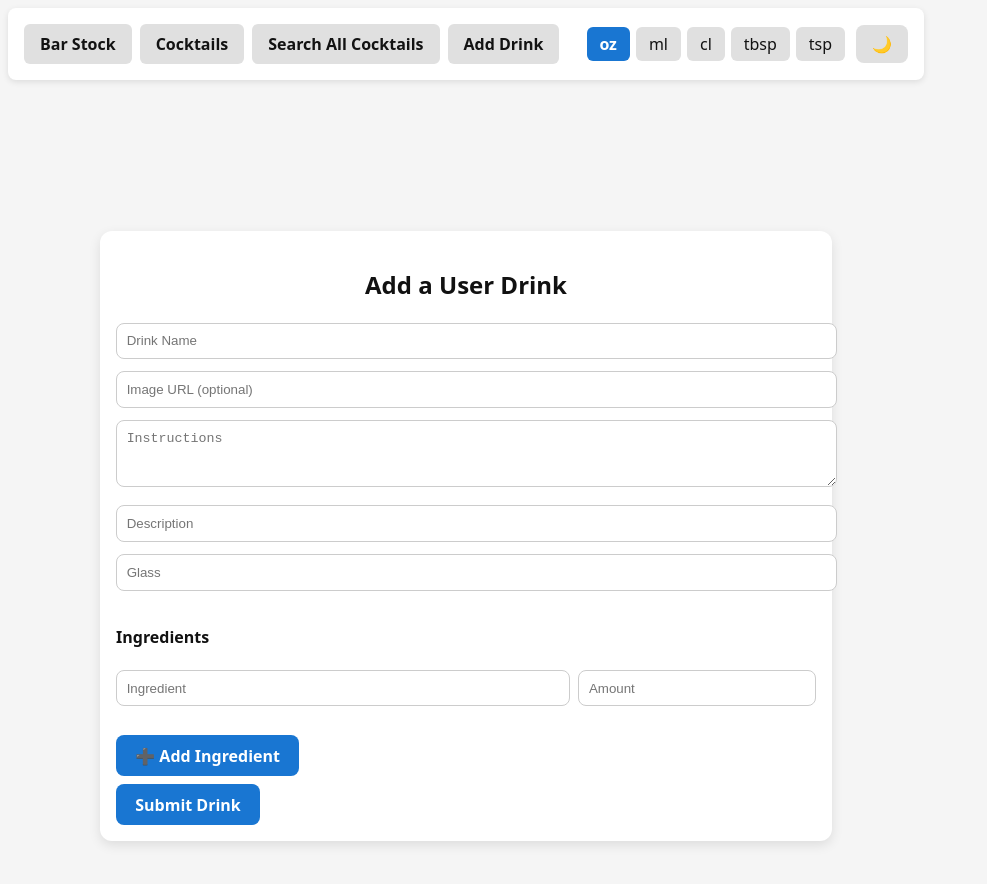
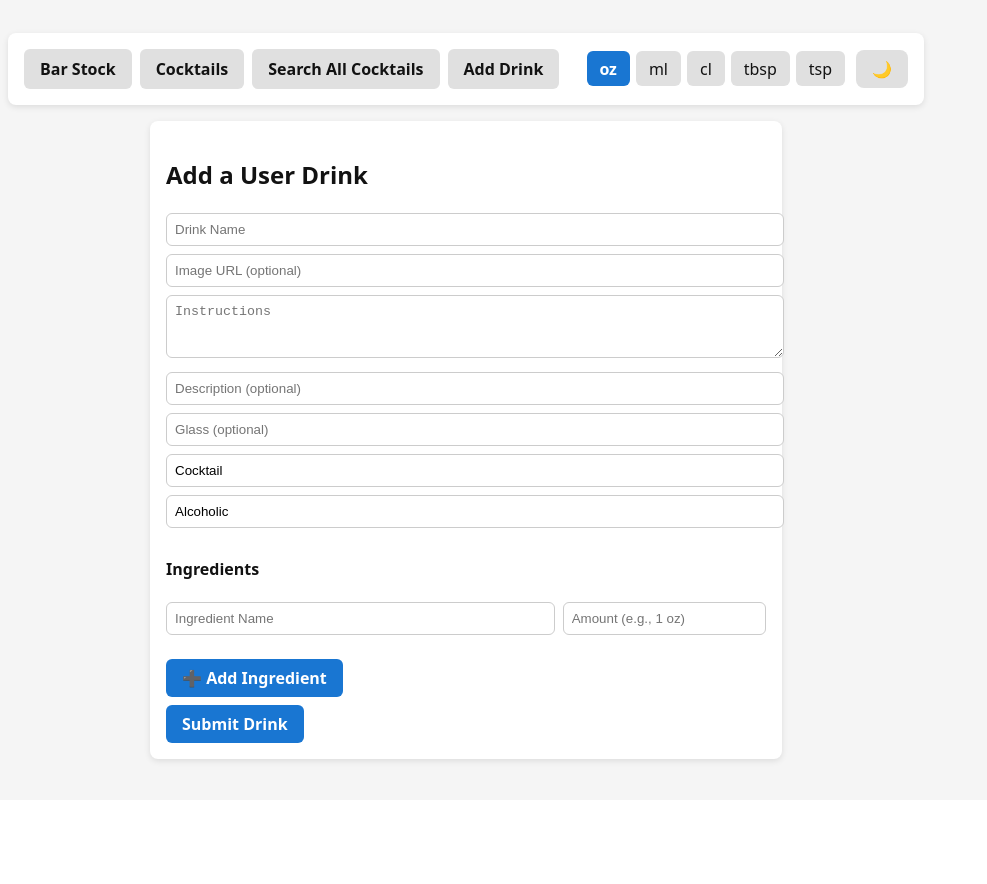
Before and after one commit to masterpoag/Bar-Mate, a React (Vite) app: page /add-drinks in a window 1280 px wide. Shown: the top 884 px of the page, without its empty margins (0-987 px from the left). After the commit the page ends 800 px from the top, so only its background shows below. Built offline with nearby package versions, Linux system fonts and the light colour scheme.

Commit message:
Reverting CSS

```diff
--- a/src/pages/adddrink.jsx
+++ b/src/pages/adddrink.jsx
@@ -16,13 +16,14 @@ export default function UserDrinksPage({ darkMode }) {
   };
 
   const updateIngredient = (index, field, value) => {
-    const updated = [...ingredients];
-    updated[index][field] = value;
-    setIngredients(updated);
+    const newIngredients = [...ingredients];
+    newIngredients[index][field] = value;
+    setIngredients(newIngredients);
   };
 
   const removeIngredient = (index) => {
-    setIngredients(ingredients.filter((_, i) => i !== index));
+    const newIngredients = ingredients.filter((_, i) => i !== index);
+    setIngredients(newIngredients);
   };
 
   const handleSubmit = async (e) => {
@@ -31,14 +32,14 @@ export default function UserDrinksPage({ darkMode }) {
     const newDrink = {
       name: name.trim(),
       ingredients: ingredients
-        .filter((i) => i.name.trim() !== "")
-        .map((i) => ({ name: i.name.trim(), amount: i.amount.trim() })),
+        .filter((ing) => ing.name.trim() !== "")
+        .map((ing) => ({ name: ing.name.trim(), amount: ing.amount.trim() })),
       instructions: instructions.trim(),
       image: image.trim(),
       description: description.trim(),
       glass: glass.trim(),
-      category: category.trim() || "Cocktail",
-      alcoholic: alcoholic.trim() || "Alcoholic",
+      category: category.trim(),
+      alcoholic: alcoholic.trim(),
     };
 
     try {
@@ -48,6 +49,8 @@ export default function UserDrinksPage({ darkMode }) {
         body: JSON.stringify(newDrink),
       });
 
+      const data = await res.json();
+
       if (res.ok) {
         setSubmitted(true);
         setName("");
@@ -55,65 +58,54 @@ export default function UserDrinksPage({ darkMode }) {
         setImage("");
         setDescription("");
         setGlass("");
+        setCategory("Cocktail");
+        setAlcoholic("Alcoholic");
         setIngredients([{ name: "", amount: "" }]);
+      } else {
+        alert(data.message);
       }
     } catch (err) {
-      alert("Server not running.");
+      console.error(err);
+      alert("Failed to save drink. Is the server running?");
     }
   };
 
-  const pageStyle = {
-    minHeight: "100vh",
-    display: "flex",
-    justifyContent: "center",
-    alignItems: "center",
-    background: darkMode ? "#121212" : "#f5f5f5",
-    padding: "2rem",
-  };
-    const cardStyle = {
-    width: "100%",
-    maxWidth: "700px",
-    marginTop: "2rem",
+  const formStyle = {
+    maxWidth: "600px",
+    margin: "1rem auto",
     padding: "1rem",
-    borderRadius: "12px",
-    background: darkMode ? "#1e1e1e" : "#ffffff",
+    background: darkMode ? "#1e1e1e" : "#fff",
+    color: darkMode ? "#f5f5f5" : "#121212",
+    borderRadius: "8px",
     boxShadow: darkMode
-      ? "0 4px 12px rgba(0,0,0,0.6)"
-      : "0 4px 12px rgba(0,0,0,0.1)",
-    color: darkMode ? "#f1f1f1" : "#111",
+      ? "0 2px 6px rgba(0,0,0,0.7)"
+      : "0 2px 6px rgba(0,0,0,0.1)",
   };
 
   const inputStyle = {
     width: "100%",
-    padding: "0.6rem",
-    marginBottom: "0.8rem",
-    borderRadius: "8px",
-    border: darkMode ? "1px solid #444" : "1px solid #ccc",
-    background: darkMode ? "#2a2a2a" : "#fff",
-    color: darkMode ? "#f1f1f1" : "#111",
+    padding: "0.5rem",
+    marginBottom: "0.5rem",
+    borderRadius: "6px",
+    border: "1px solid #ccc",
   };
 
   const buttonStyle = {
-    padding: "0.6rem 1.2rem",
-    borderRadius: "8px",
+    padding: "0.5rem 1rem",
+    borderRadius: "6px",
     border: "none",
     cursor: "pointer",
     fontWeight: "bold",
-    marginTop: "0.5rem",
     background: darkMode ? "#ff6f61" : "#1976d2",
     color: "#fff",
+    marginRight: "0.5rem",
+    marginTop: "0.5rem",
   };
 
   return (
-    <div style={pageStyle}>
-      <div style={cardStyle}>
-        <h2 style={{ textAlign: "center" }}>Add a User Drink</h2>
-        {submitted && (
-          <p style={{ color: "limegreen", textAlign: "center" }}>
-            Drink added to temp JSON!
-          </p>
-        )}
-
+    <div style={formStyle}>
+      <h2>Add a User Drink</h2>
+      {submitted && <p style={{ color: "limegreen" }}>Drink added to temp JSON!</p>}
       <form onSubmit={handleSubmit}>
         <input
           style={inputStyle}
@@ -122,35 +114,43 @@ export default function UserDrinksPage({ darkMode }) {
           onChange={(e) => setName(e.target.value)}
           required
         />
-
         <input
           style={inputStyle}
           placeholder="Image URL (optional)"
           value={image}
           onChange={(e) => setImage(e.target.value)}
         />
-
         <textarea
           style={inputStyle}
-            rows={3}
           placeholder="Instructions"
           value={instructions}
           onChange={(e) => setInstructions(e.target.value)}
+          rows={3}
           required
         />
-
         <input
           style={inputStyle}
-            placeholder="Description"
+          placeholder="Description (optional)"
           value={description}
           onChange={(e) => setDescription(e.target.value)}
         />
-
         <input
           style={inputStyle}
-            placeholder="Glass"
+          placeholder="Glass (optional)"
           value={glass}
           onChange={(e) => setGlass(e.target.value)}
+        />
+        <input
+          style={inputStyle}
+          placeholder="Category (default: Cocktail)"
+          value={category}
+          onChange={(e) => setCategory(e.target.value)}
+        />
+        <input
+          style={inputStyle}
+          placeholder="Alcoholic (default: Alcoholic)"
+          value={alcoholic}
+          onChange={(e) => setAlcoholic(e.target.value)}
         />
 
         <h4>Ingredients</h4>
@@ -161,20 +161,16 @@ export default function UserDrinksPage({ darkMode }) {
           >
             <input
               style={{ ...inputStyle, flex: 2 }}
-                placeholder="Ingredient"
+              placeholder="Ingredient Name"
               value={ing.name}
-                onChange={(e) =>
-                  updateIngredient(idx, "name", e.target.value)
-                }
+              onChange={(e) => updateIngredient(idx, "name", e.target.value)}
               required
             />
             <input
               style={{ ...inputStyle, flex: 1 }}
-                placeholder="Amount"
+              placeholder="Amount (e.g., 1 oz)"
               value={ing.amount}
-                onChange={(e) =>
-                  updateIngredient(idx, "amount", e.target.value)
-                }
+              onChange={(e) => updateIngredient(idx, "amount", e.target.value)}
             />
             {ingredients.length > 1 && (
               <button
@@ -187,18 +183,14 @@ export default function UserDrinksPage({ darkMode }) {
             )}
           </div>
         ))}
-
         <button type="button" style={buttonStyle} onClick={addIngredient}>
           ➕ Add Ingredient
         </button>
-
         <br />
-
         <button type="submit" style={buttonStyle}>
           Submit Drink
         </button>
       </form>
     </div>
-    </div>
   );
 }
```
Lines whose indentation alone changed are shown as unchanged.
